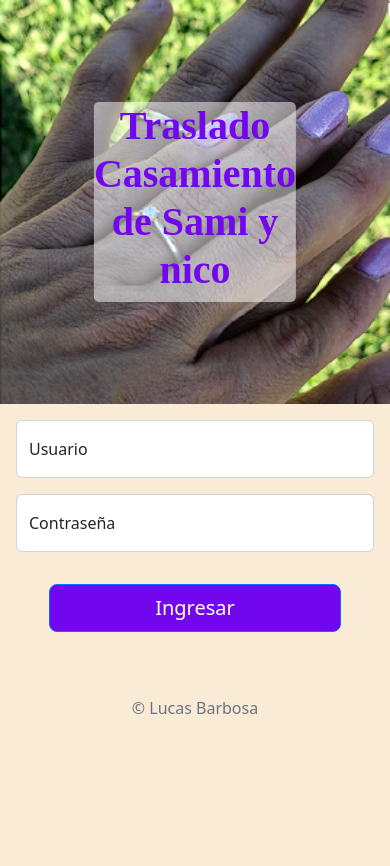
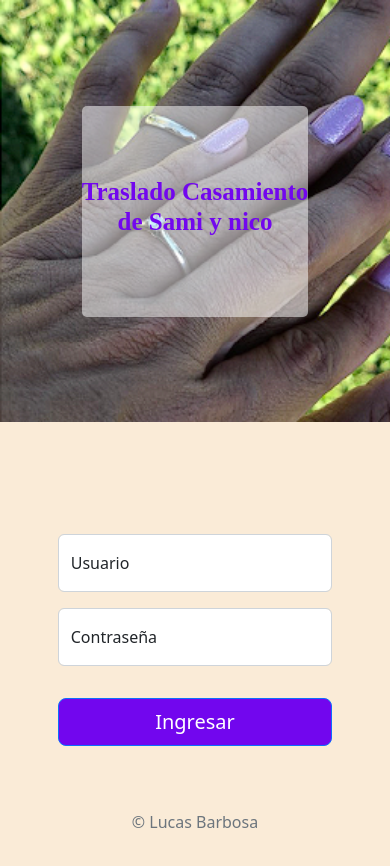
Before and after one commit to barbosalucas278/traslado-casamiento-sami-nico, a React (Create React App) app: page / in a window 390 px wide. Shown: the top 866 px of the page. Before the commit the page ends 844 px from the top, so only its background shows below. Built offline with nearby package versions, Linux system fonts and the light colour scheme; a web font is replaced by a local one.

Commit message:
fix responsive

```diff
--- a/src/Pages/Login.jsx
+++ b/src/Pages/Login.jsx
@@ -58,19 +58,19 @@ function Login() {
   };
 
   return (
-    <body className="text-center">
-      <div className="position-relative">
-        <img src={LogoApp} alt="" />
-        <div className="container-titulo position-absolute top-50 start-50 translate-middle">
-          <h1 className="">
+    <div className="row m-0">
+      <div className="col-sm-6 left-container">
+        <div className="container-titulo text-center">
+          <h1>
             Traslado Casamiento <br />
             de Sami y nico
           </h1>
         </div>
       </div>
-      <main className="form-signin w-100 m-auto">
+      <div className="col-sm-6 right-container">
+        <main className="form-signin">
           <form>
-          <div className="form-floating m-3">
+            <div className="w-75 form-floating m-sm-3">
               <input
                 type="text"
                 className="form-control"
@@ -80,7 +80,7 @@ function Login() {
               />
               <label for="floatingInput">Usuario</label>
             </div>
-          <div className="form-floating m-3">
+            <div className="w-75 form-floating m-3">
               <input
                 type="text"
                 className="form-control"
@@ -96,10 +96,11 @@ function Login() {
             >
               Ingresar
             </button>
-          <p className="mt-5 mb-3 text-muted">&copy; Lucas Barbosa</p>
+            <p className="mt-5 mb-3 text-muted text-center">&copy; Lucas Barbosa</p>
           </form>
         </main>
-    </body>
+      </div>
+    </div>
   );
 }
 
--- a/src/Pages/login.css
+++ b/src/Pages/login.css
@@ -1,6 +1,6 @@
-img {
-  width: 100%;
-}
+/* img {
+  width: 90%;
+} */
 h1 {
   font-family: "Aboreto";
   font-size: 40px !important;
@@ -10,7 +10,52 @@ h1 {
 .container-titulo {
   background-color: rgba(255, 255, 255, 0.507);
   border-radius: 5px;
+  height: 50vh;
+  display: flex;
+  align-items: center;
 }
 button {
   background-color: rgb(114, 6, 238) !important;
 }
+.left-container{
+  background-image: url("../assets/fondo-app.png");
+  background-repeat: no-repeat;
+  background-size: cover;
+  height: 100vh;
+  display: flex;
+  justify-content: center;
+  align-items: center;
+}
+.right-container{
+  height: 100vh;
+  width: 50%;
+  display: flex;
+  justify-content: center;
+  align-items: center;
+}
+.form-signin{
+  width: 100%;
+}
+form{
+  display: flex;
+  justify-content: center;
+  align-items: center;
+  flex-direction: column;
+}
+@media (max-width: 500px) {
+  .left-container{
+    height: 50vh;
+  }
+  .container-titulo {
+    height: 25vh;
+  }
+  h1 {
+    font-size: 25px !important;
+  }
+  .right-container{
+    margin-top: 15%;
+    height: 50vh;
+    width: 100%;
+  }
+
+}
```
Lines whose indentation alone changed are shown as unchanged.
